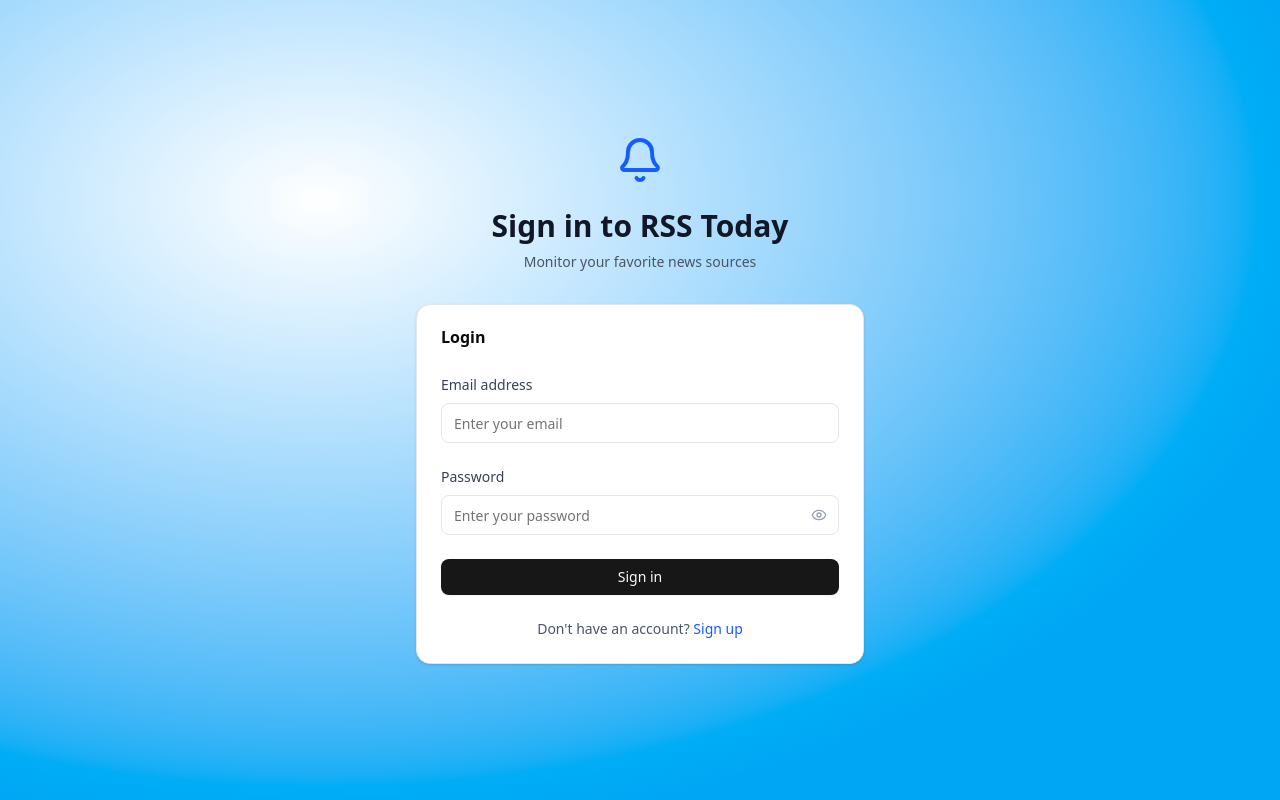
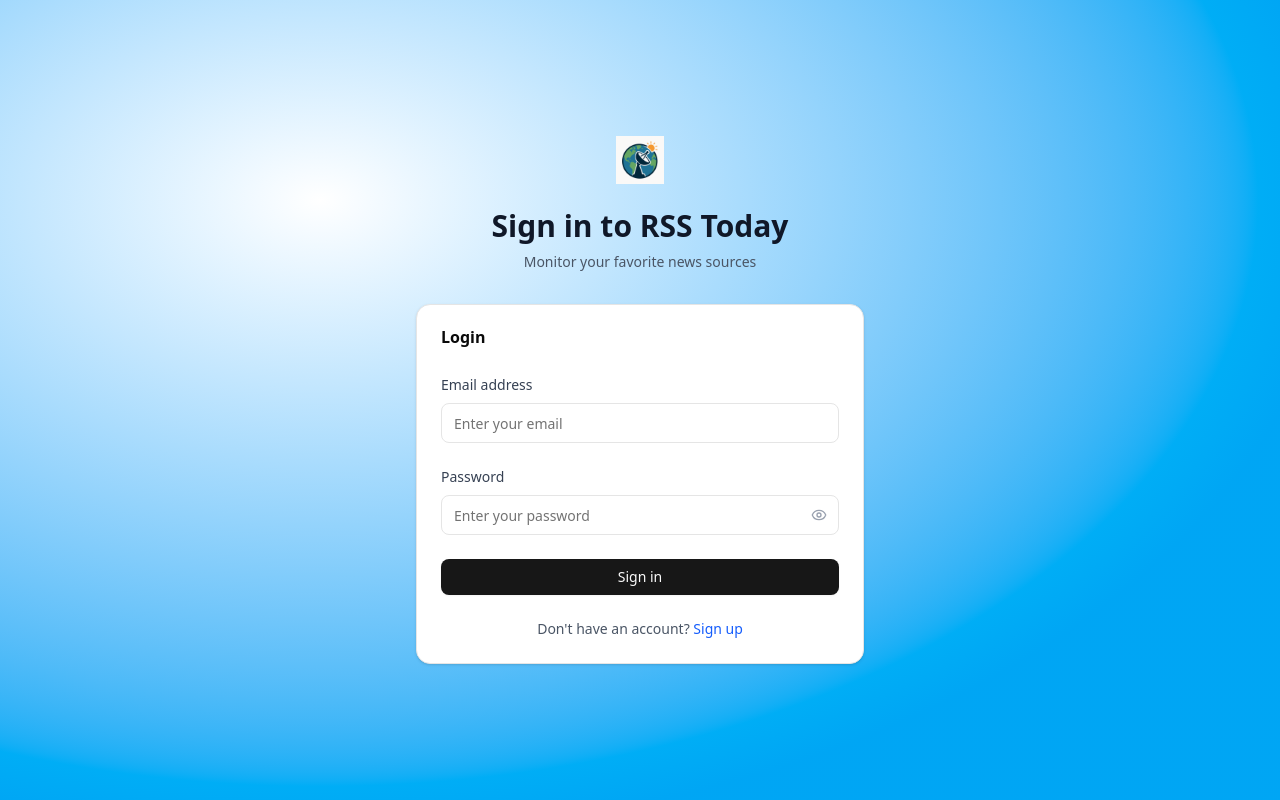
Before and after one commit to mrrobotisreal/rss_today_ui, a React (Vite) app: page / in a window 1280 px wide. Built offline with nearby package versions, Linux system fonts and the light colour scheme; no server answers.

Commit message:
feat: Change logo

```diff
--- a/src/components/auth/LoginForm.tsx
+++ b/src/components/auth/LoginForm.tsx
@@ -3,7 +3,7 @@ import { useAuth } from '../../contexts/AuthContext';
 import { Button } from '../ui/button';
 import { Input } from '../ui/input';
 import { Card, CardHeader, CardTitle, CardContent } from '../ui/card';
-import { Bell, Eye, EyeOff } from 'lucide-react';
+import { Eye, EyeOff } from 'lucide-react';
 
 interface LoginFormProps {
   onSwitchToRegister: () => void;
@@ -43,7 +43,7 @@ export const LoginForm: React.FC<LoginFormProps> = ({ onSwitchToRegister }) => {
       <div className="max-w-md w-full space-y-8">
         <div className="text-center">
           <div className="flex justify-center">
-            <Bell className="h-12 w-12 text-blue-600" />
+            <img src="/RSS_Today_Logo.png" alt="RSS Today" className="h-12 w-12" />
           </div>
           <h2 className="mt-6 text-3xl font-extrabold text-gray-900">
             Sign in to RSS Today
--- a/src/components/auth/RegisterForm.tsx
+++ b/src/components/auth/RegisterForm.tsx
@@ -3,7 +3,7 @@ import { useAuth } from '../../contexts/AuthContext';
 import { Button } from '../ui/button';
 import { Input } from '../ui/input';
 import { Card, CardHeader, CardTitle, CardContent } from '../ui/card';
-import { Bell, Eye, EyeOff } from 'lucide-react';
+import { Eye, EyeOff } from 'lucide-react';
 
 interface RegisterFormProps {
   onSwitchToLogin: () => void;
@@ -56,7 +56,7 @@ export const RegisterForm: React.FC<RegisterFormProps> = ({ onSwitchToLogin }) =
       <div className="max-w-md w-full space-y-8">
         <div className="text-center">
           <div className="flex justify-center">
-            <Bell className="h-12 w-12 text-blue-600" />
+            <img src="/RSS_Today_Logo.png" alt="RSS Today" className="h-12 w-12" />
           </div>
           <h2 className="mt-6 text-3xl font-extrabold text-gray-900">
             Create your RSS Today account
```
